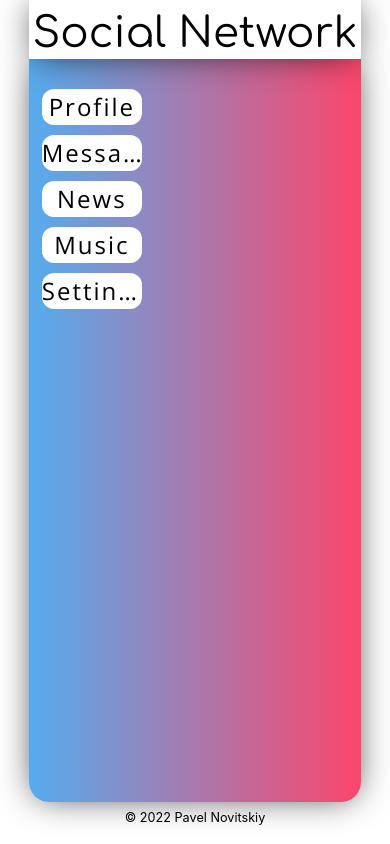
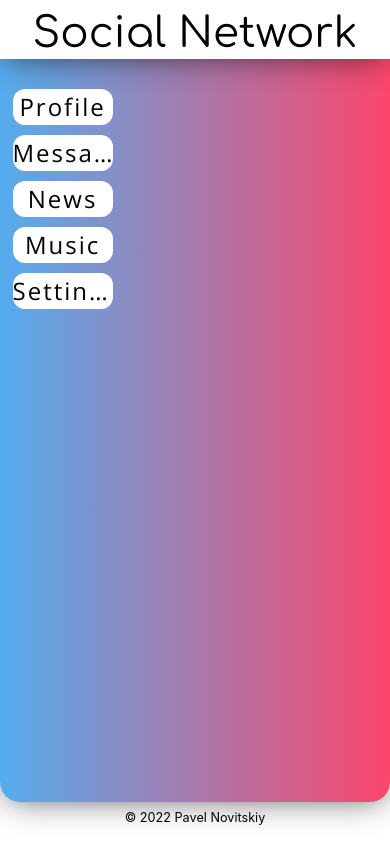
Before and after one commit to pnovitskii/Social-network-pet-project, a React (Create React App) app: page / in a window 390 px wide. Built offline with nearby package versions, Linux system fonts and the light colour scheme.

Commit message:
adapvtive app-wrapper width

```diff
--- a/src/App.css
+++ b/src/App.css
@@ -1,9 +1,21 @@
+@media only screen and (max-width: 1100px) {
+  .app-wrapper{
+    width: 100%;
+    /* color: red; */
+  }
+}
+@media only screen and (min-width: 1100px) {
+  .app-wrapper{
+    width: 85%;
+    /* color: red; */
+  }
+}
 .app-wrapper {
   margin: 0 auto;
   /* margin-left: auto;
   margin-right: auto; */
   max-width: 1935px;
-  width: 85%;
+  /* width: 85%; */
   height:fit-content;
   display: grid;
   height: 95vh;
--- a/src/components/Content/Header/Header.module.css
+++ b/src/components/Content/Header/Header.module.css
@@ -1,4 +1,14 @@
 @import url(https://fonts.googleapis.com/css?family=Didact+Gothic|Comfortaa:400,700&subset=latin,cyrillic);
+@media only screen and (max-width: 1100px) {
+  .header{
+    width: 100%;
+  }
+}
+@media only screen and (min-width: 1100px) {
+  .header{
+    width: 85%;
+  }
+}
 .logo {
   width: 210px;
   margin: 8px;
@@ -13,7 +23,7 @@
   background: white;
   /* width: 1500px; */
   /* border: 1px solid black; */
-  width: 85%;
+  /* width: 85%; */
   max-width: 1935px;
   position:fixed;
   /* height: 6.9vh; */
```
